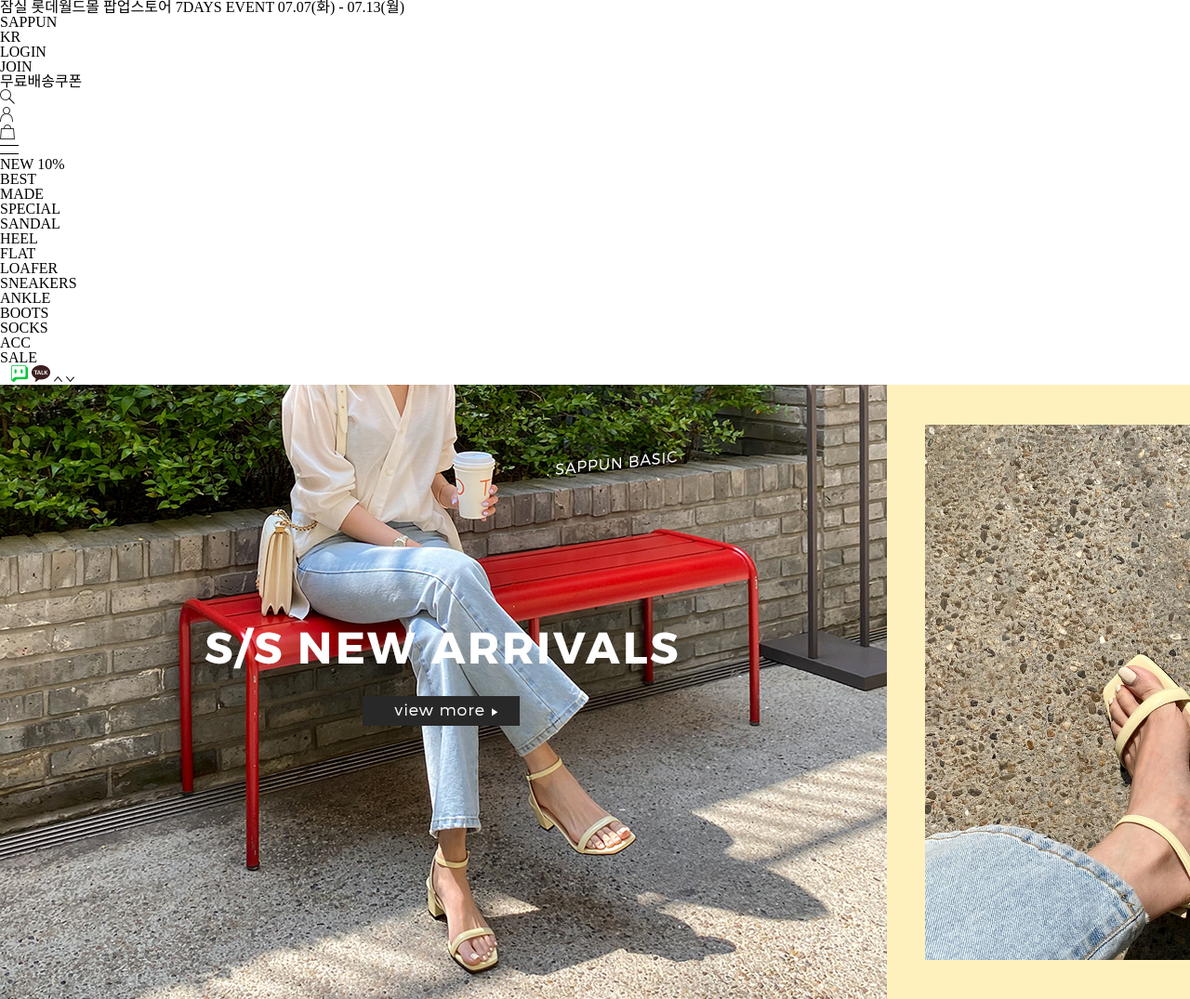
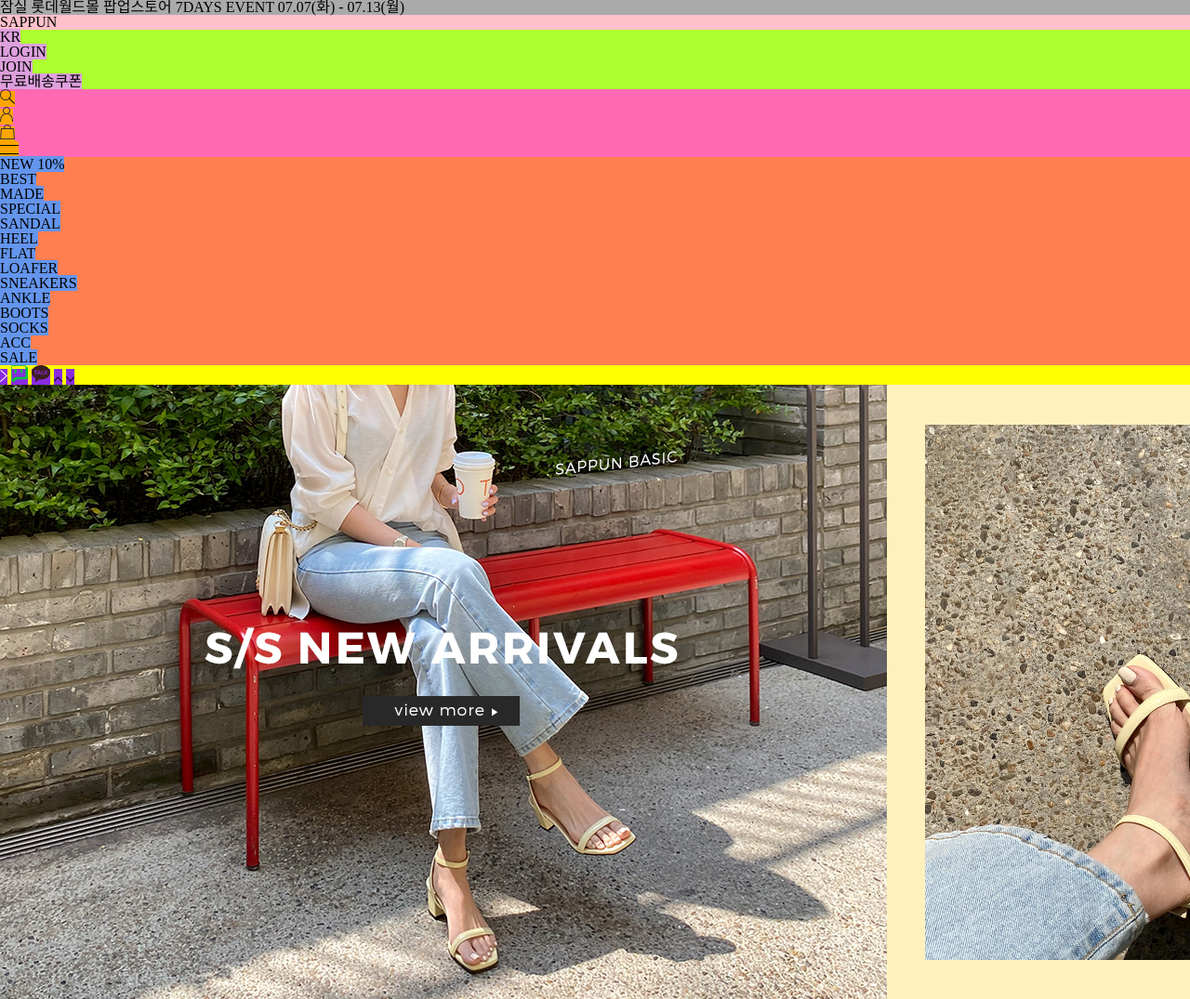
Before and after one commit to wldbs8563/web_html, a plain HTML site: page sappun/index.html in a window 1280 px wide. Shown: the top 1075 px of the page at 93% size. Drawn offline with Linux system fonts and the light colour scheme; files whose address does not match are found by name.

Commit message:
Add files via upload

```diff
--- a/sappun/style/style.css
+++ b/sappun/style/style.css
@@ -1,30 +1,63 @@
 /* header */
-header {}
-header .event_bg {}
+header {
+    background-color: yellow;
+}
+header .event_bg {
+    background-color:#aaa;
+}
 header .event_bg p {}
-header .h_middle {}
-header .h_middle h1 {}
-header .h_middle .lnb_left {}
+header .h_middle {
+    background-color:skyblue;
+}
+header .h_middle h1 {
+    background-color:pink;
+}
+header .h_middle .lnb_left {
+    background-color:greenyellow;
+}
 header .h_middle .lnb_left li {}
-header .h_middle .lnb_left li a {}
-header .h_middle .lnb_right {}
+header .h_middle .lnb_left li a {
+    background-color:plum;
+}
+header .h_middle .lnb_right {
+    background-color:hotpink;
+}
 header .h_middle .lnb_right li {}
-header nav {}
+header .h_middle .lnb_right li a {
+    background-color:orange;
+}
+header nav {
+    background-color:coral;
+}
 header nav ul {}
 header nav ul li {}
-header nav ul li a {}
+header nav ul li a {
+    background-color: cornflowerblue;
+}
 /* side_menu */
-.side_menu {}
-.side_menu a {}
+.side_menu {
+    background-color:yellow;
+}
+.side_menu a {
+    background-color: blueviolet;
+}
 /* main */
-main .main {}
+main .main {
+    background-color:pink;
+}
 main .banner {}
 main .banner a {}
-main h3 {}
-main .items {}
+main h3 {
+    background-color:goldenrod;
+}
+main .items {
+    background-color:skyblue;
+}
 main .items li {}
 main .items li p {}
-main .items li p a {}
+main .items li p a {
+    background-color:yellowgreen;
+}
 main .items li p a img {}
 main .items li p span {}
 main .items li p em {}
@@ -33,8 +66,12 @@ main .sappun_made {}
 main .sappun_made p {}
 main .sappun_made p a {}
 /* footer */
-footer {}
-footer .f_top {}
+footer {background-color:blanchedalmond;}
+footer .f_top {
+    background-color:aqua;
+}
 footer .f_top li {}
-footer .f_top li a {}
+footer .f_top li a {
+    background-color:yellow;
+}
 footer address {}
```
